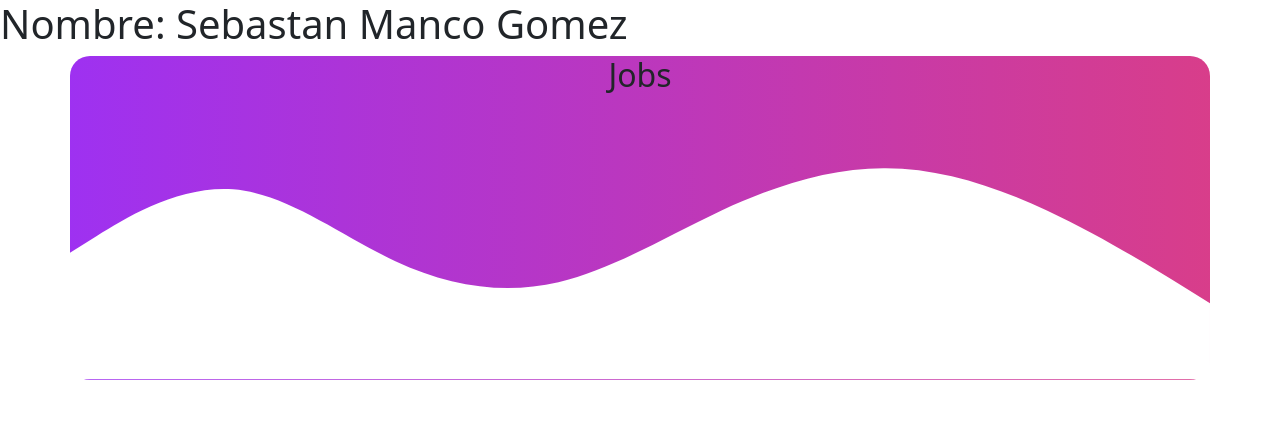
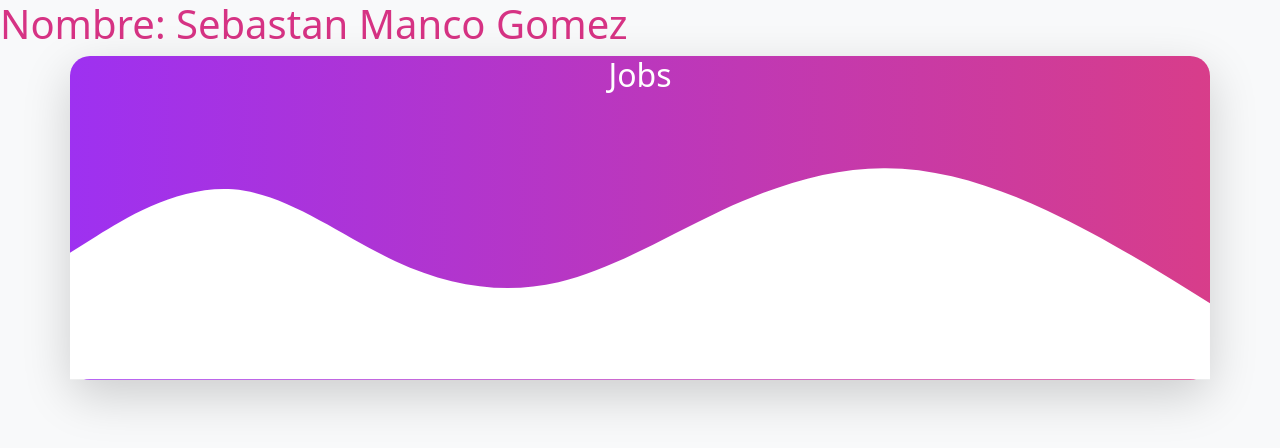
Before and after one commit to sebastian031093/prueba-tecnica-talent, a website with bundled scripts: page index.html in a window 1280 px wide. Built offline with nearby package versions, Linux system fonts and the light colour scheme; no server answers.

Commit message:
detalles finales

```diff
--- a/index.html
+++ b/index.html
@@ -12,7 +12,7 @@
   <body>
     <h1>Nombre: Sebastan Manco Gomez</h1>
 
-    <div class="container">
+    <div class="container shadow-lg">
       <h2>Jobs</h2>
       <div class="mt-3 mb-3">
         <table class="table table-hover">
@@ -24,9 +24,5 @@
         <svg xmlns="http://www.w3.org/2000/svg" viewBox="0 0 1440 320"><path fill="#ffff" fill-opacity="1" d="M0,160L34.3,138.7C68.6,117,137,75,206,80C274.3,85,343,139,411,170.7C480,203,549,213,617,197.3C685.7,181,754,139,823,106.7C891.4,75,960,53,1029,53.3C1097.1,53,1166,75,1234,106.7C1302.9,139,1371,181,1406,202.7L1440,224L1440,320L1405.7,320C1371.4,320,1303,320,1234,320C1165.7,320,1097,320,1029,320C960,320,891,320,823,320C754.3,320,686,320,617,320C548.6,320,480,320,411,320C342.9,320,274,320,206,320C137.1,320,69,320,34,320L0,320Z"></path></svg>
       </div>
     </div>
-
-
-
-
   </body>
 </html>
--- a/scss/section/_table.scss
+++ b/scss/section/_table.scss
@@ -2,6 +2,15 @@
 @use '../custom' as *;
 @use '../components/tipografy';
 
+
+
+body{
+    background: $gray-100;
+}
+
+h1{
+    color: $pink;
+}
 
 .container{
     //height: 90vh;
@@ -13,5 +22,14 @@
 
     h2{
         text-align: center;
+        color: $white;
     }
 }
+
+.table{
+    tbody{
+        tr{
+            color: $white;
+        }
+    }
+}
```
Also changed, not shown: assets/css/style.css.
